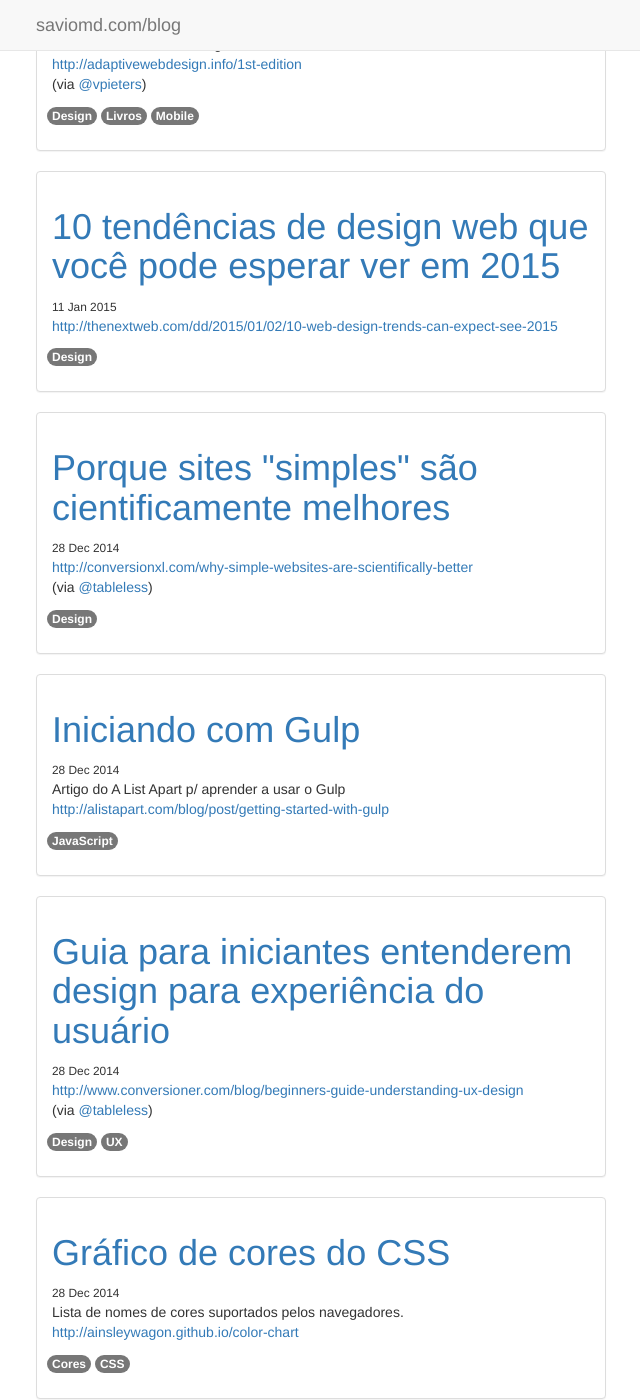
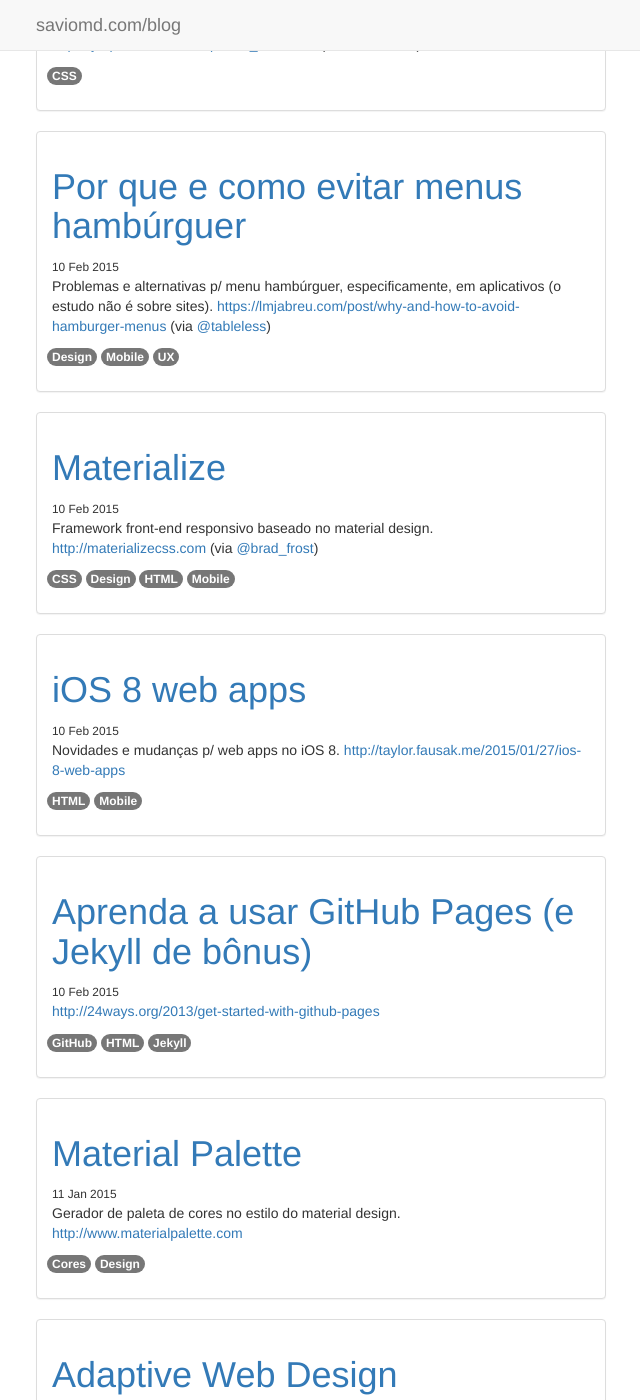
Before and after one commit to saviomd/blog, a Jekyll site: the page built from index.html, in a window 1280 px wide and 1400 px high, scrolled down 363 px. Shown: the whole window, without its empty margins (319-959 px from the left). Built offline with Jekyll 4.4.1, drawn with Linux system fonts in a browser that asks for light colours; nearby versions of some CDN libraries; library files that are not in the unit come from our copies; the list of posts is cut into pages by our own code; some of the changed text lies outside the part shown.

Commit message:
Add new posts

```diff
--- a/_posts/2015-01-11-material-palette.md
+++ b/_posts/2015-01-11-material-palette.md
@@ -4,5 +4,5 @@ title: 'Material Palette'
 tags: [Cores, Design]
 ---
 
-Gerador de paletas p/ material design.<br>
+Gerador de paleta de cores no estilo do material design.<br>
 <http://www.materialpalette.com>
--- /dev/null
+++ b/_posts/2015-02-10-aprenda-a-usar-github-pages-e-jekyll-de-bonus.md
@@ -0,0 +1,7 @@
+---
+layout: post
+title: 'Aprenda a usar GitHub Pages (e Jekyll de bônus)'
+tags: [GitHub, HTML, Jekyll]
+---
+
+<http://24ways.org/2013/get-started-with-github-pages>
--- /dev/null
+++ b/_posts/2015-02-10-ios8-web-apps.md
@@ -0,0 +1,8 @@
+---
+layout: post
+title: 'iOS 8 web apps'
+tags: [HTML, Mobile]
+---
+
+Novidades e mudanças p/ web apps no iOS 8.
+<http://taylor.fausak.me/2015/01/27/ios-8-web-apps>
--- /dev/null
+++ b/_posts/2015-02-10-materialize.md
@@ -0,0 +1,9 @@
+---
+layout: post
+title: 'Materialize'
+tags: [CSS, Design, HTML, Mobile]
+---
+
+Framework front-end responsivo baseado no material design.
+<http://materializecss.com>
+(via [@brad_frost](https://twitter.com/brad_frost/status/559766246716375040))
--- /dev/null
+++ b/_posts/2015-02-10-por-que-e-como-evitar-menus-hamburguer.md
@@ -0,0 +1,9 @@
+---
+layout: post
+title: 'Por que e como evitar menus hambúrguer'
+tags: [Design, Mobile, UX]
+---
+
+Problemas e alternativas p/ menu hambúrguer, especificamente, em aplicativos (o estudo não é sobre sites).
+<https://lmjabreu.com/post/why-and-how-to-avoid-hamburger-menus>
+(via [@tableless](https://twitter.com/tableless/status/555333723764584448))
--- /dev/null
+++ b/_posts/2015-02-10-referencia-de-css-do-codrops.md
@@ -0,0 +1,9 @@
+---
+layout: post
+title: 'Referência de CSS do Codrops'
+tags: [CSS]
+---
+
+Boa alternativa p/ referência de CSS da MDN.
+<http://tympanus.net/codrops/css_reference>
+(via [@tableless](https://twitter.com/tableless/status/563096748571508737))
```
Also changed, not shown: _posts/2015-02-10-the-ux-reader.md (added, +8 -0 lines).
